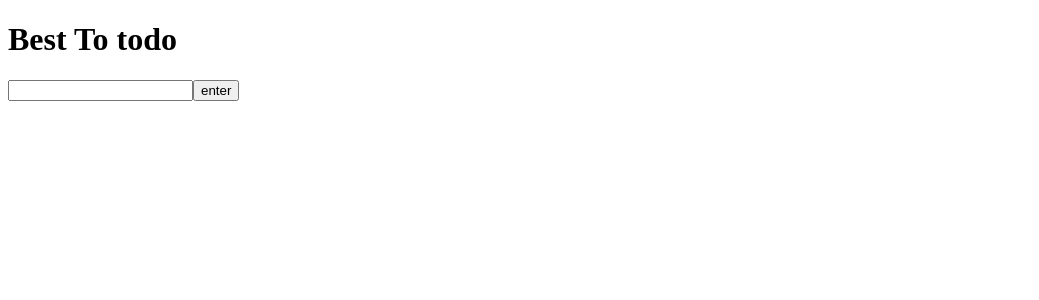
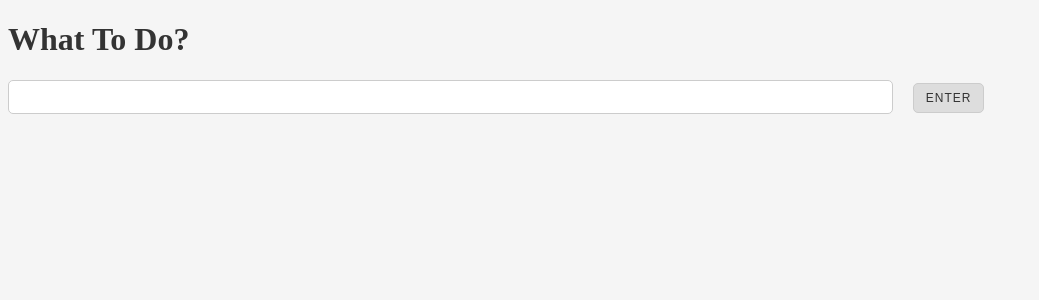
Before and after one commit to RajBhut/To-do, a React (Create React App) app: page / in a window 1280 px wide. Shown: the top 300 px of the page, without its empty margins (0-1039 px from the left). Built offline with nearby package versions, Linux system fonts and the light colour scheme.

Commit message:
make usi and local storage

```diff
--- a/src/App.css
+++ /dev/null
@@ -1,38 +0,0 @@
-.App {
-  text-align: center;
-}
-
-.App-logo {
-  height: 40vmin;
-  pointer-events: none;
-}
-
-@media (prefers-reduced-motion: no-preference) {
-  .App-logo {
-    animation: App-logo-spin infinite 20s linear;
-  }
-}
-
-.App-header {
-  background-color: #282c34;
-  min-height: 100vh;
-  display: flex;
-  flex-direction: column;
-  align-items: center;
-  justify-content: center;
-  font-size: calc(10px + 2vmin);
-  color: white;
-}
-
-.App-link {
-  color: #61dafb;
-}
-
-@keyframes App-logo-spin {
-  from {
-    transform: rotate(0deg);
-  }
-  to {
-    transform: rotate(360deg);
-  }
-}
--- /dev/null
+++ b/src/components/App.css
@@ -0,0 +1,111 @@
+
+
+
+body {
+  background-color: #f5f5f5;
+  color: #333;
+}
+
+.con {
+  display: flex;
+  align-items: center;
+  width: 90%;
+  overflow-wrap: break-word;
+  margin: 10px 0px;
+  height: 30px;
+  padding: 5px 10px;
+  border-radius: 5px;
+  box-shadow: 0 1px 2px rgba(0, 0, 0, 0.1);
+  transition: transform 0.3s ease-in-out;
+}
+
+.con:hover {
+  transform: translateZ(5px) scale(1.02);
+  box-shadow: 0 4px 8px rgba(0, 0, 0, 0.2);
+}
+body {
+  background-color: #f5f5f5;
+  color: #333;
+}
+
+.con, .sub {
+  background-color: #a0d6e8;
+  color: #fff;
+}
+
+
+
+
+
+li {
+  display: flex;
+  list-style: disc;
+  margin-bottom: 5px;
+}
+
+li:hover {
+  background-color: #f0f0f0;
+}
+
+
+.sub {
+  display: inline-block;
+  outline: none;
+  cursor: pointer;
+  font-size: 12px;
+  margin-left: 20px;
+  line-height: 1;
+  border-radius: 5px;
+  transition-property: background-color, border-color, color, box-shadow;
+  transition-duration: 0.3s;
+  border: 1px solid #ccc;
+  letter-spacing: 1px;
+  min-width: 60px;
+  text-transform: uppercase;
+  text-align: center;
+  padding: 8px 12px;
+  color: #333;
+  background-color: #ddd;
+}
+
+.sub:hover {
+  color: #fff;
+  background-color: #333;
+}
+
+
+.ch {
+  background-color: #ddd;
+  border-color: #ccc;
+  transform: scale(2);
+
+  margin-left: 2rem;
+}
+
+.ch:checked {
+  background-color: #333;
+  border-color: #222;
+  transition: 2s;
+  transform: scale(1.2);
+  opacity: 0.2  ;
+  transform:translatey(-40px)
+}
+
+
+.in {
+  width: 70%;
+  padding: 8px 12px;
+  border: 1px solid #ccc;
+  border-radius: 5px;
+  font-size: 14px;
+  box-sizing: border-box;
+}
+
+.in:focus {
+  outline: none;
+  border: 1px solid #a0d6e8;
+}
+.ch :hover + .con
+{
+ background-color: #222;
+}
--- a/src/components/App.jsx
+++ b/src/components/App.jsx
@@ -1,36 +1,64 @@
 
 import React, { useState, useEffect } from 'react';
-var globleid = 0;
+import './App.css';
+
 function App() {
-
+//var globleid = localStorage.getItem('todos')[0].id;
 
     const [todos, setTodos] = useState([])
     const [task, setTask] = useState('')
 
+
+    useEffect(()=>{
+        const localTodos = localStorage.getItem('todos');
+        if(localTodos){
+            setTodos(JSON.parse(localTodos))
+        }
+    }, [])
+
+    useEffect(()=>{
+        localStorage.setItem('todos', JSON.stringify(todos));
+    }, [todos])
+
     function createTodo(ev) {
         ev.preventDefault()
         setTask('')
-        setTodos(
 
-            (oldtodos) => {
+        setTodos((oldtodos) => {
+            if(task === ""){
+                return [...oldtodos]
+            } else {
+                const newtodo = {todo:task , id : Date.now()}
+                return [...oldtodos,newtodo]
+            }
+        })
+    }
 
-            return [...oldtodos, {todo:task , id : globleid++}] })
+    function deleteitem(itemID)    {
+        setTodos((oldtodos) => oldtodos.filter( item => item.id != itemID))
+    }
 
-    }
-    function deleteitem(itemID)    {
-
-        setTodos((oldtodos) => todos.filter( item => item.id != itemID))
-    }
-    return <div>
-        <h1>Best To todo</h1>
+return <div>
+        <h1>What To Do?</h1>
         <form action="" onSubmit={createTodo}>
-        <input type="text" value={task} onChange={event => setTask(event.target.value)} />
-        <button type='submit'>enter</button>
+            <div className='lable'>
+        <input className='in' type="text" value={task} onChange={event => setTask(event.target.value)} />
+        <button className='sub' type='submit'>enter</button>
+        </div>
         <ul>
             {
-                todos.map((item, index) => { return <div key = {item.id}>
-                    <li>{item.todo}   ({item.id})</li>
-                <button onClick={ ()=> deleteitem(item.id)}>delete</button></div>})
+               todos.map((item, index) => { return <div key={item.id}>
+                    <li ><div className='con'> { item.todo}  </div> <input className ="ch"type="checkbox"  onChange={(event)=>{
+                        if(event.target.checked){
+
+                            setTimeout(()=>deleteitem(item.id),500)
+                            // deleteitem(item.id);
+                        }
+                    }}/>   </li>
+
+
+                </div>})
+
             }
         </ul>
 </form>
```
